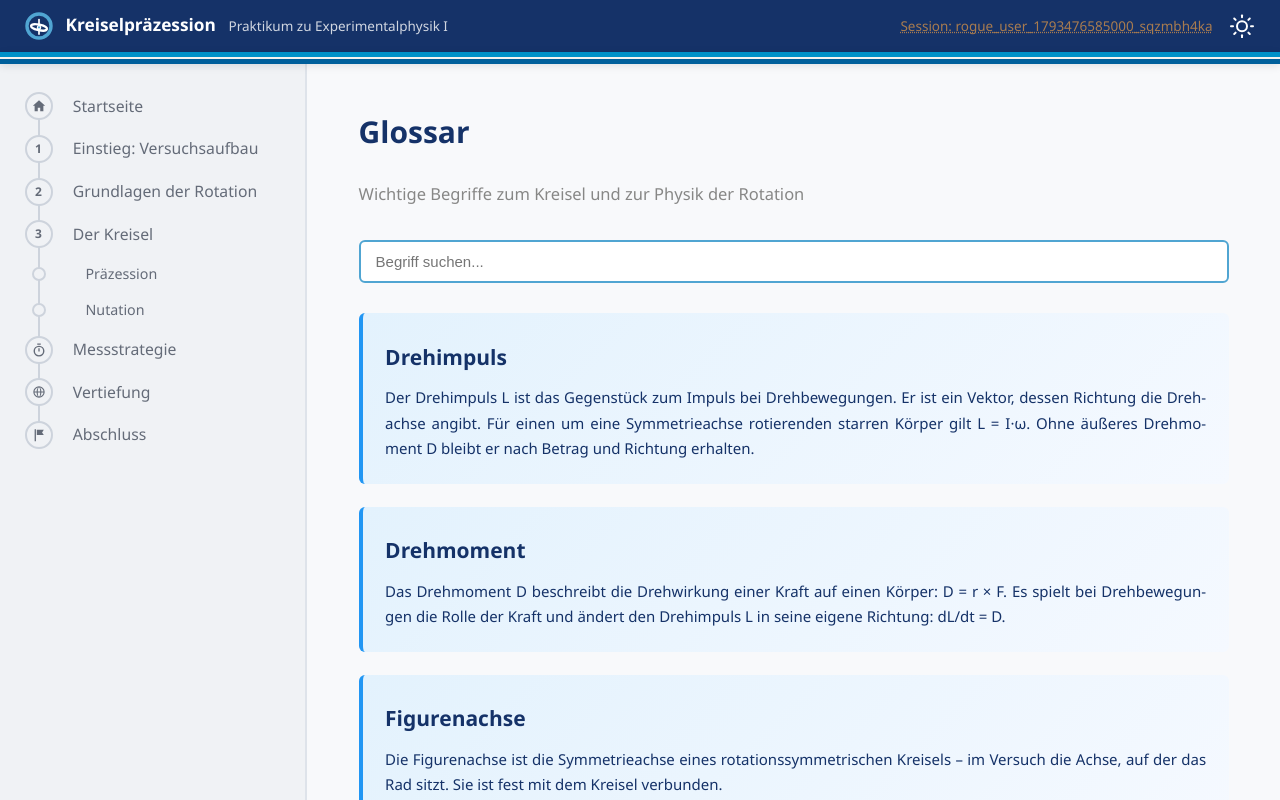
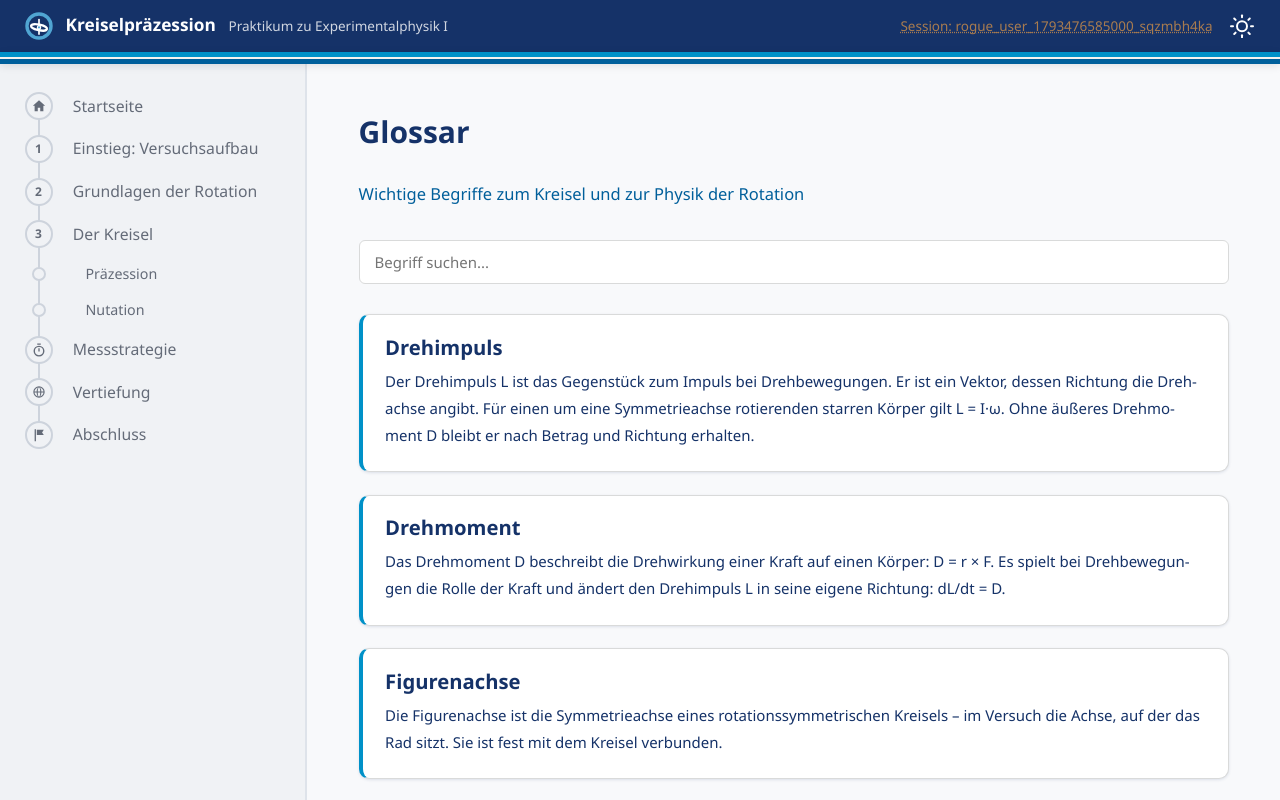
Before and after one commit to CVC97/Ilias-Precession-Module, an Angular app in the folder frontend/: page /glossary in a window 1280 px wide. Shown: the top 800 px of the page. Built offline with nearby package versions, Linux system fonts and the light colour scheme.

Commit message:
Glossary now matches rest of the module in style.

```diff
--- a/frontend/src/app/features/glossary/glossary.css
+++ b/frontend/src/app/features/glossary/glossary.css
@@ -1,6 +1,6 @@
 .glossary-intro {
     font-size: 1.1rem;
-    color: var(--grau-60);
+    color: var(--text-secondary);
     margin-bottom: 2rem;
 }
 
@@ -11,16 +11,19 @@
 .search-box input {
     width: 100%;
     padding: 0.75rem 1rem;
+    font-family: inherit;
     font-size: 1rem;
-    border: 2px solid var(--uni-blau-4);
+    color: var(--text-primary);
+    background: var(--card-bg);
+    border: 1px solid var(--border-soft);
     border-radius: 6px;
-    transition: all 0.3s ease;
+    transition: border-color 0.3s ease;
 }
 
 .search-box input:focus {
     outline: none;
-    border-color: var(--bright-blue);
-    box-shadow: 0 0 0 3px rgba(33, 150, 243, 0.1);
+    border-color: var(--uni-blau-3);
+    box-shadow: 0 0 0 3px rgba(0, 145, 200, 0.15);
 }
 
 .glossary-list {
@@ -29,47 +32,42 @@
     gap: 1.5rem;
 }
 
+/* a term as a card, like the module cards on the landing page, with the coloured edge on the left;
+   on hover only background and border change */
 .glossary-item {
-    padding: 1.5rem;
-    background: var(--surface-info);
-    border-left: 4px solid var(--bright-blue);
-    border-radius: 6px;
-    transition: all 0.3s ease;
+    display: block;
+    padding: 1.25rem 1.5rem 1.5rem;
+    background: var(--card-bg);
+    color: var(--text-primary);
+    border: 1px solid var(--border-soft);
+    border-left: 4px solid var(--uni-blau-3);
+    border-radius: 10px;
+    box-shadow: 0 1px 3px var(--shadow-color);
+    text-align: left;
+    font-weight: 400;
+    transition: background 0.3s ease, border-color 0.3s ease;
 }
 
-.glossary-item:hover {
-    transform: translateX(5px);
-    box-shadow: 0 4px 12px rgba(33, 150, 243, 0.15);
+a.glossary-item:hover,
+a.glossary-item:focus-visible {
+    color: var(--text-primary);
+    background: var(--surface-option-hover);
+    border-color: var(--uni-blau-3);
+}
+
+a.glossary-item:focus-visible {
+    outline: 3px solid var(--uni-blau-3);
+    outline-offset: 3px;
 }
 
 .term-title {
-    font-size: 1.4rem;
+    font-size: 1.35rem;
+    line-height: 1.3;
     color: var(--text-primary);
     margin-bottom: 0.5rem;
-    font-weight: 600;
 }
 
 .term-definition {
-    color: var(--text-primary);
-    line-height: 1.7;
+    line-height: 1.8;
     margin: 0;
 }
-
-/* adds a line which I don't like */
-/* .term-link {
-    display: block;
-    text-decoration: none;
-    color: inherit;
-} */
-
-.term-link:hover {
-    border-bottom: none;
-}
-
-.glossary-item:has(.term-link) {
-    cursor: pointer;
-}
-
-.glossary-item:has(.term-link):hover {
-    background: var(--surface-info-hover);
-}
--- a/frontend/src/app/features/glossary/glossary.html
+++ b/frontend/src/app/features/glossary/glossary.html
@@ -12,17 +12,21 @@
             >
         </div>
 
+        <!-- each term is a card, as on the landing page; with a link, the whole card opens the term -->
         <div class="glossary-list">
-            <div class="glossary-item" *ngFor="let term of filteredTerms">
-                <a [routerLink]="term.link" class="term-link" *ngIf="term.link">
+            @for (term of filteredTerms; track term.title) {
+                @if (term.link) {
+                    <a [routerLink]="term.link" class="glossary-item">
                         <h2 class="term-title">{{ term.title }}</h2>
                         <p class="term-definition">{{ term.definition }}</p>
                     </a>
-                <div *ngIf="!term.link">
+                } @else {
+                    <div class="glossary-item">
                         <h2 class="term-title">{{ term.title }}</h2>
                         <p class="term-definition">{{ term.definition }}</p>
                     </div>
-            </div>
+                }
+            }
         </div>
 
         <div class="button-container">
--- a/frontend/src/styles_glossary.css
+++ b/frontend/src/styles_glossary.css
@@ -1,12 +1,14 @@
-/* glossary: lamp box */
+/* glossary: the term's title box, a card like the terms in the glossary list. Its light tint is one step below
+   the hover colour (--surface-option-hover), which elsewhere means "clickable"; this box isn't. */
 .glossary-lamp {
     margin-top: 1rem;
     margin-bottom: 2rem;
-    padding: 1.5rem;
-    background: var(--surface-info);
-    border-left: 4px solid var(--bright-blue);
-    border-radius: 6px;
-    transition: all 0.3s ease;
+    padding: 1.25rem 1.5rem 1.5rem;
+    background: var(--surface-option);
+    border: 1px solid var(--border-soft);
+    border-left: 4px solid var(--uni-blau-3);
+    border-radius: 10px;
+    box-shadow: 0 1px 3px var(--shadow-color);
 }
 
 /* .glossary-lamp {
```
Lines whose indentation alone changed are shown as unchanged.
